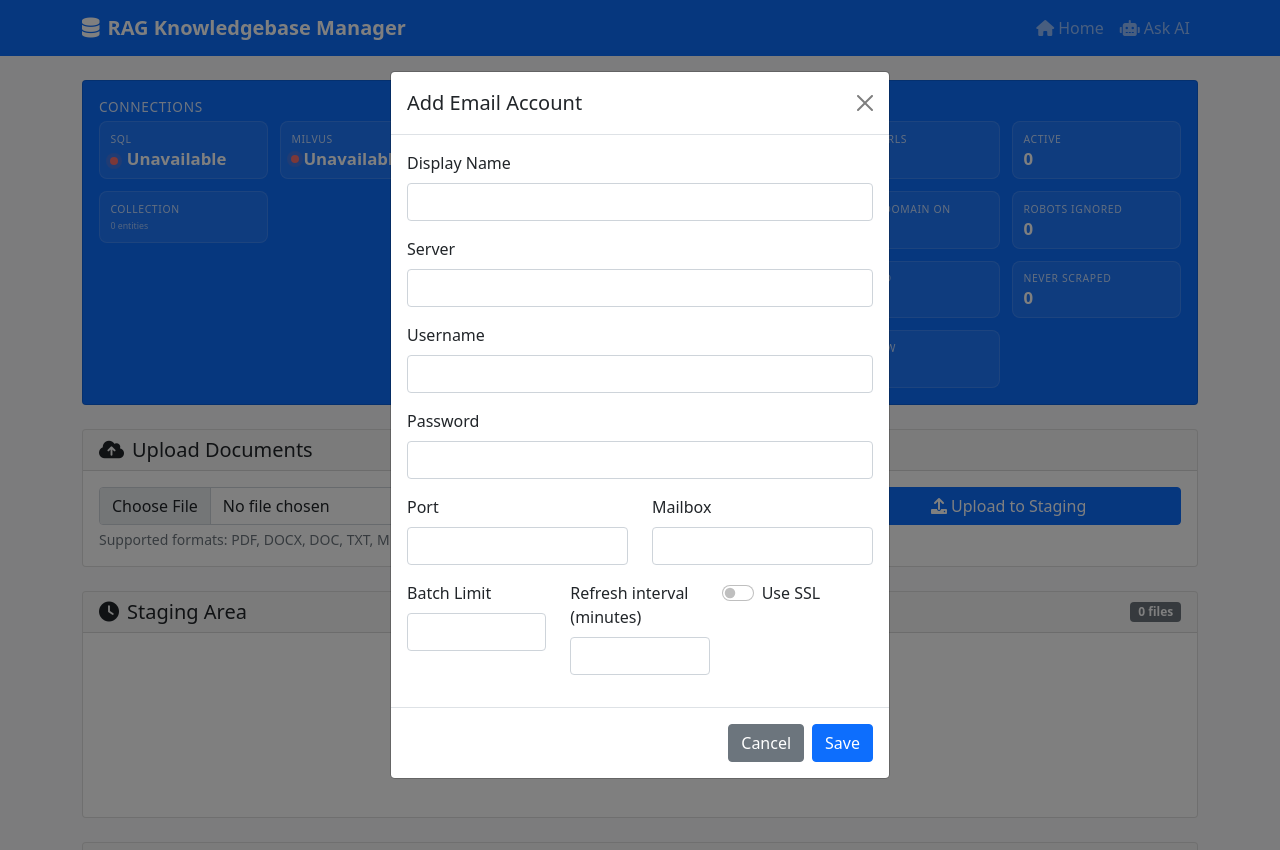
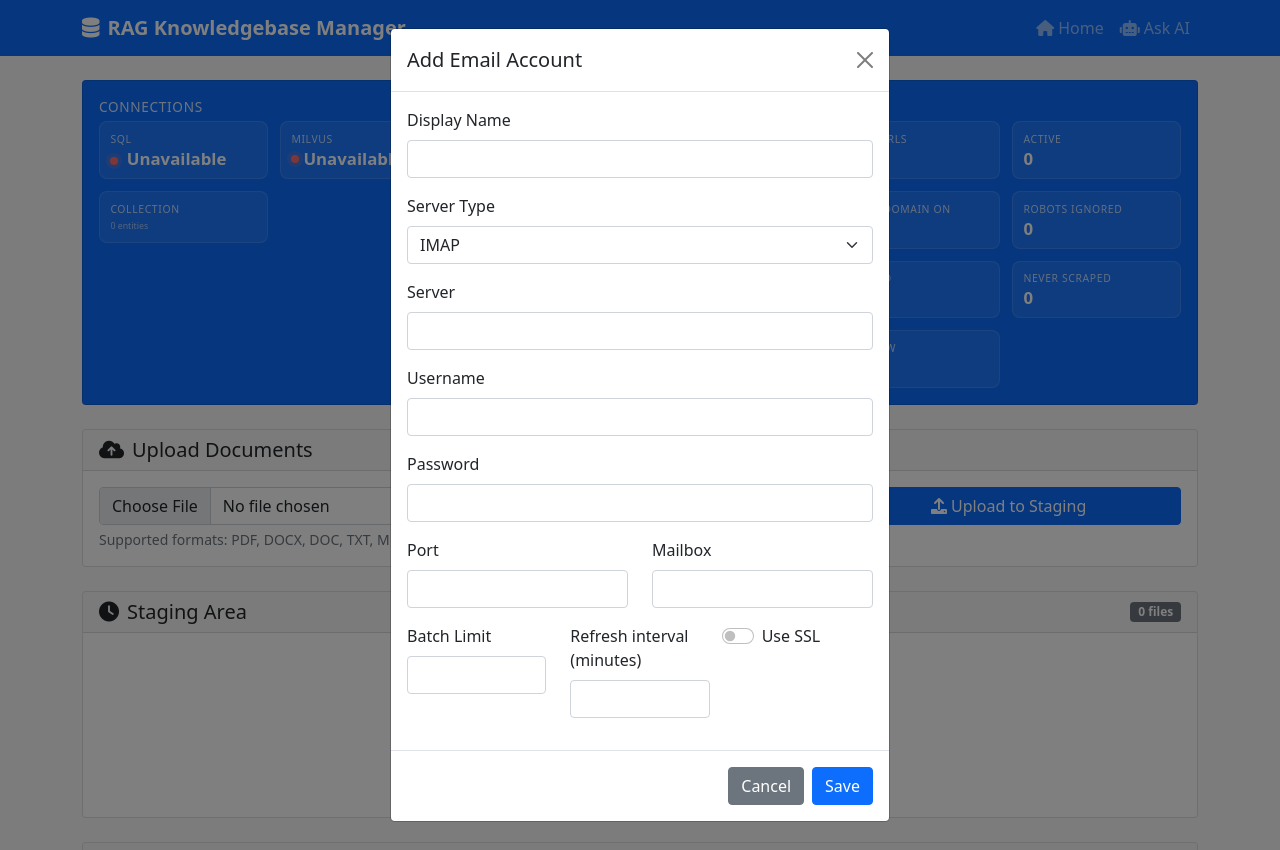
Before and after one commit to ibNez/rag-document-handler, a Flask app: template templates/index.html in a window 1280 px wide, after a click on "Add". Run offline with Flask 3, Linux system fonts and the light colour scheme; the template is opened without the code that fills it, so the values that code supplies are empty.

Commit message:
Handle server type in email account updates

```diff
--- a/app.py
+++ b/app.py
@@ -1844,6 +1844,7 @@ class RAGKnowledgebaseManager:
         def add_email_account():
             """Create a new email account configuration."""
             account_name = request.form.get('account_name', '').strip()
+            server_type = request.form.get('server_type', 'imap').strip().lower() or 'imap'
             server = request.form.get('server', '').strip()
             username = request.form.get('username', '').strip()
             password = request.form.get('password', '').strip()
@@ -1867,7 +1868,7 @@ class RAGKnowledgebaseManager:
 
             record = {
                 'account_name': account_name,
-                'server_type': 'imap',
+                'server_type': server_type,
                 'server': server,
                 'port': port,
                 'username': username,
@@ -1900,12 +1901,15 @@ class RAGKnowledgebaseManager:
             batch_limit_str = request.form.get('batch_limit', '').strip()
             refresh_raw = request.form.get('refresh_interval_minutes', '').strip()
             use_ssl = request.form.get('use_ssl', '0') == '1'
+            server_type = request.form.get('server_type', '').strip()
 
             updates: Dict[str, Any] = {}
             if account_name:
                 updates['account_name'] = account_name
             if server:
                 updates['server'] = server
+            if server_type:
+                updates['server_type'] = server_type.lower()
             if username:
                 updates['username'] = username
             if password:
--- a/ingestion/email/email_manager.py
+++ b/ingestion/email/email_manager.py
@@ -77,7 +77,8 @@ class EmailManager:
                 participants TEXT,
                 participants_hash TEXT,
                 to_primary TEXT,
-                header_hash TEXT
+                header_hash TEXT,
+                server_type TEXT
             )
             '''
         )
@@ -89,6 +90,9 @@ class EmailManager:
             cursor.execute("ALTER TABLE emails ADD COLUMN header_hash TEXT")
             self.conn.commit()
             self._backfill_header_hash()
+        if "server_type" not in cols:
+            cursor.execute("ALTER TABLE emails ADD COLUMN server_type TEXT")
+            self.conn.commit()
 
     # ------------------------------------------------------------------
     def _backfill_header_hash(self) -> None:
--- a/ingestion/email/processor.py
+++ b/ingestion/email/processor.py
@@ -82,6 +82,7 @@ class EmailProcessor:
                 "from_addr": record.get("from_addr"),
                 "to_addrs": record.get("to_addrs"),
                 "date_utc": record.get("date_utc"),
+                "server_type": record.get("server_type"),
             }
             metadatas.append(meta)
 
--- a/templates/index.html
+++ b/templates/index.html
@@ -514,7 +514,8 @@
                                                             data-mailbox="{{ acct.mailbox or '' }}"
                                                             data-batch="{{ acct.batch_limit or '' }}"
                                                             data-interval="{{ acct.refresh_interval_minutes or '' }}"
-                                                            data-ssl="{{ '1' if acct.use_ssl else '0' }}">
+                                                            data-ssl="{{ '1' if acct.use_ssl else '0' }}"
+                                                            data-type="{{ acct.server_type }}">
                                                         <i class="fas fa-pen"></i>
                                                     </button>
                                                     <button type="button" class="btn btn-outline-danger delete-account-btn"
@@ -554,6 +555,13 @@
                             <div class="mb-3">
                                 <label class="form-label">Display Name</label>
                                 <input type="text" class="form-control" name="account_name" required>
+                            </div>
+                            <div class="mb-3">
+                                <label class="form-label">Server Type</label>
+                                <select class="form-select" name="server_type" required>
+                                    <option value="imap">IMAP</option>
+                                    <option value="gmail">Gmail</option>
+                                </select>
                             </div>
                             <div class="mb-3">
                                 <label class="form-label">Server</label>
@@ -615,6 +623,13 @@
                             <div class="mb-3">
                                 <label class="form-label">Display Name</label>
                                 <input type="text" class="form-control" name="account_name" id="editAccountName" required>
+                            </div>
+                            <div class="mb-3">
+                                <label class="form-label">Server Type</label>
+                                <select class="form-select" name="server_type" id="editServerType" required>
+                                    <option value="imap">IMAP</option>
+                                    <option value="gmail">Gmail</option>
+                                </select>
                             </div>
                             <div class="mb-3">
                                 <label class="form-label">Server</label>
@@ -997,6 +1012,7 @@
                     document.getElementById('editBatchLimit').value = btn.dataset.batch || '';
                     document.getElementById('editRefreshInterval').value = btn.dataset.interval || '';
                     document.getElementById('editUseSSL').checked = btn.dataset.ssl === '1';
+                    document.getElementById('editServerType').value = btn.dataset.type || 'imap';
                 });
             });
             // Populate delete confirmation modal
```
Also changed, not shown: ingestion/email/connector.py (+7 -2 lines), tests/test_email_accounts.py (+1 -0 lines), tests/test_email_ingestion.py (+3 -0 lines), tests/test_gmail_connector.py (+1 -0 lines).
